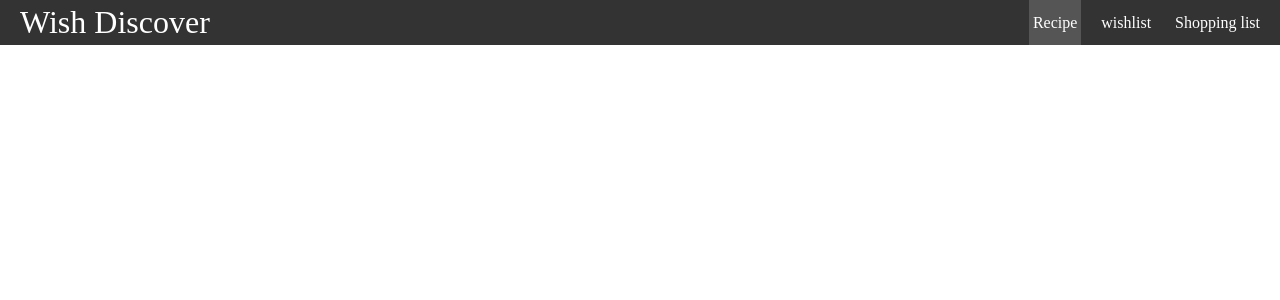
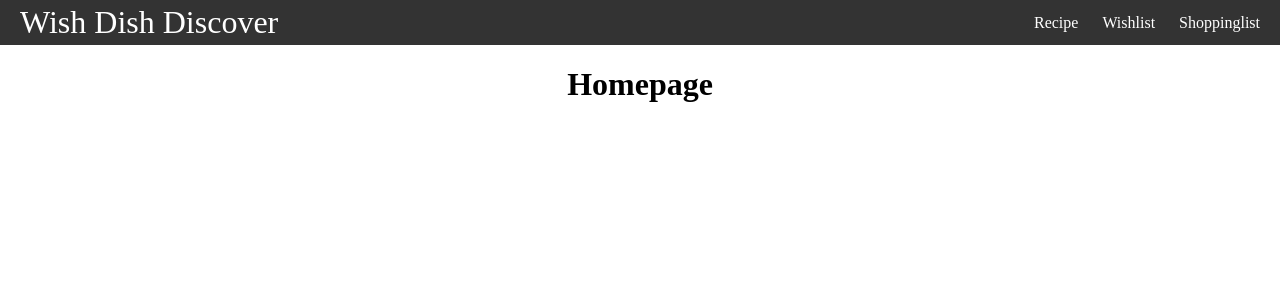
Before and after one commit to mgretek/dish-discover, a React (Create React App) app: page / in a window 1280 px wide. Shown: the top 300 px of the page. Built offline with nearby package versions, Linux system fonts and the light colour scheme.

Commit message:
navbar sai reaalselt valmis. Pages on ka ühendatud.

```diff
--- a/package.json
+++ b/package.json
@@ -8,6 +8,7 @@
     "@testing-library/user-event": "^13.5.0",
     "react": "^18.2.0",
     "react-dom": "^18.2.0",
+    "react-router-dom": "^6.22.1",
     "react-scripts": "5.0.1",
     "web-vitals": "^2.1.4"
   },
--- a/src/App.js
+++ b/src/App.js
@@ -1,10 +1,23 @@
 import "./App.css";
-import { Navbar } from "./Navbar";
+import { Navbar } from "./components/Navbar";
+import { Home } from "./pages/Home";
+import { Recipe } from "./pages/Recipes";
+import { Shoppinglist } from "./pages/Shoppinglist";
+import { Wishlist } from "./pages/Wishlist";
+import { Route, Routes } from "react-router-dom";
 
 function App() {
   return (
     <div className="App">
       <Navbar />
+      <div className="container">
+        <Routes>
+          <Route path="/" element={<Home />} />
+          <Route path="/recipe" element={<Recipe />} />
+          <Route path="/wishlist" element={<Wishlist />} />
+          <Route path="/shoppinglist" element={<Shoppinglist />} />
+        </Routes>
+      </div>
     </div>
   );
 }
--- a/src/Navbar.js
+++ /dev/null
@@ -1,20 +0,0 @@
-export const Navbar = () => {
-  return (
-    <nav className="nav">
-      <a href="/" className="site-title">
-        Wish Discover
-      </a>
-      <ul>
-        <li className="active">
-          <a href="/recipe">Recipe</a>
-        </li>
-        <li>
-          <a href="/wishlist">wishlist</a>
-        </li>
-        <li>
-          <a href="/shoppinglist">Shopping list</a>
-        </li>
-      </ul>
-    </nav>
-  );
-};
--- /dev/null
+++ b/src/components/Navbar.js
@@ -0,0 +1,28 @@
+import { Link, useMatch, useResolvedPath } from "react-router-dom";
+
+export const Navbar = () => {
+  return (
+    <nav className="nav">
+      <Link to="/" className="site-title">
+        Wish Dish Discover
+      </Link>
+      <ul>
+        <CustomLink to={"/recipe"}>Recipe</CustomLink>
+        <CustomLink to={"/wishlist"}>Wishlist</CustomLink>
+        <CustomLink to={"/shoppinglist"}>Shoppinglist</CustomLink>
+      </ul>
+    </nav>
+  );
+};
+
+function CustomLink({ to, children, ...props }) {
+  const resolvedPath = useResolvedPath(to);
+  const isActive = useMatch({ path: resolvedPath.pathname, end: true });
+  return (
+    <li className={isActive ? "active" : ""}>
+      <Link to={to} {...props}>
+        {children}
+      </Link>
+    </li>
+  );
+}
--- a/src/index.js
+++ b/src/index.js
@@ -2,10 +2,13 @@ import React from "react";
 import ReactDOM from "react-dom/client";
 import App from "./App";
 import "./styles.css";
+import { BrowserRouter } from "react-router-dom";
 
 const root = ReactDOM.createRoot(document.getElementById("root"));
 root.render(
   <React.StrictMode>
-    <App />
+    <BrowserRouter>
+      <App />
+    </BrowserRouter>
   </React.StrictMode>
 );
--- a/src/styles.css
+++ b/src/styles.css
@@ -4,6 +4,11 @@
 
 body {
     margin: 0;
+}
+
+.conatiner {
+    margin: 1rem;
+    text-align: center;
 }
 
 .nav {
```
Also changed, not shown: 1 other file (tests, documents, lock files or other folders).
